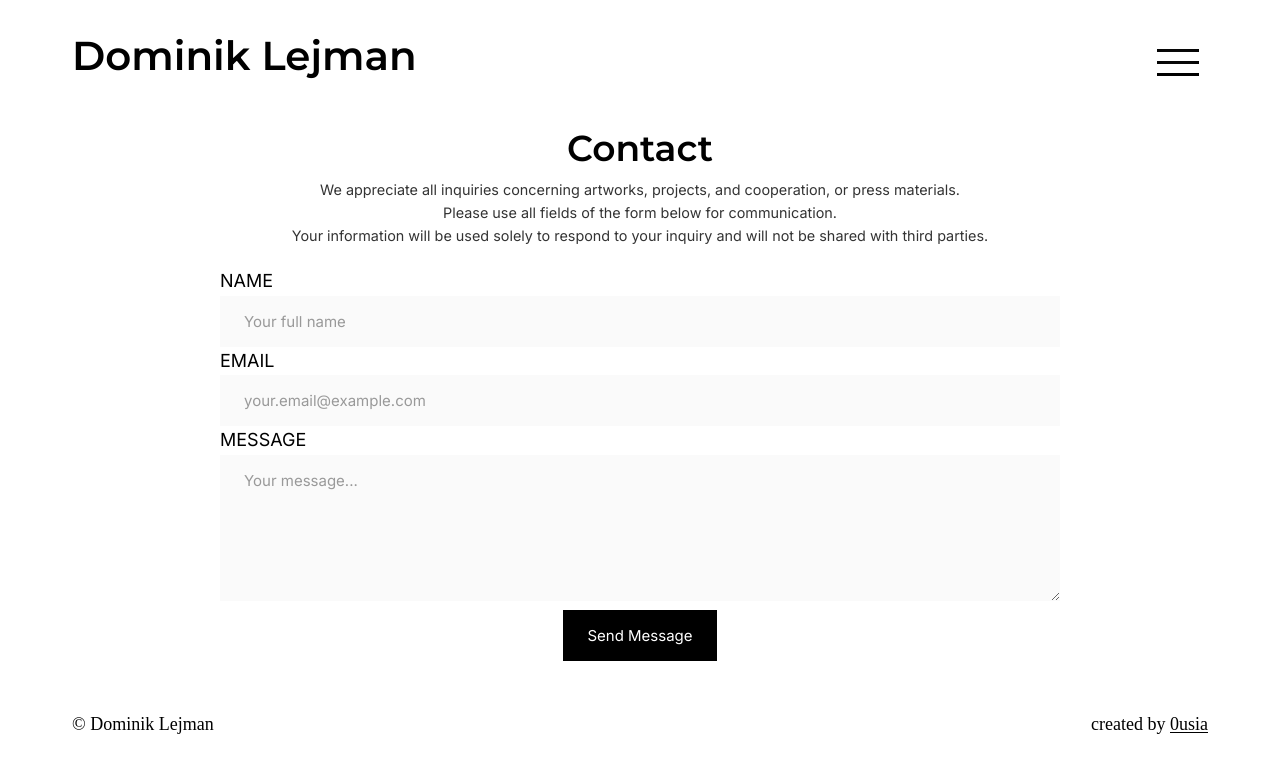
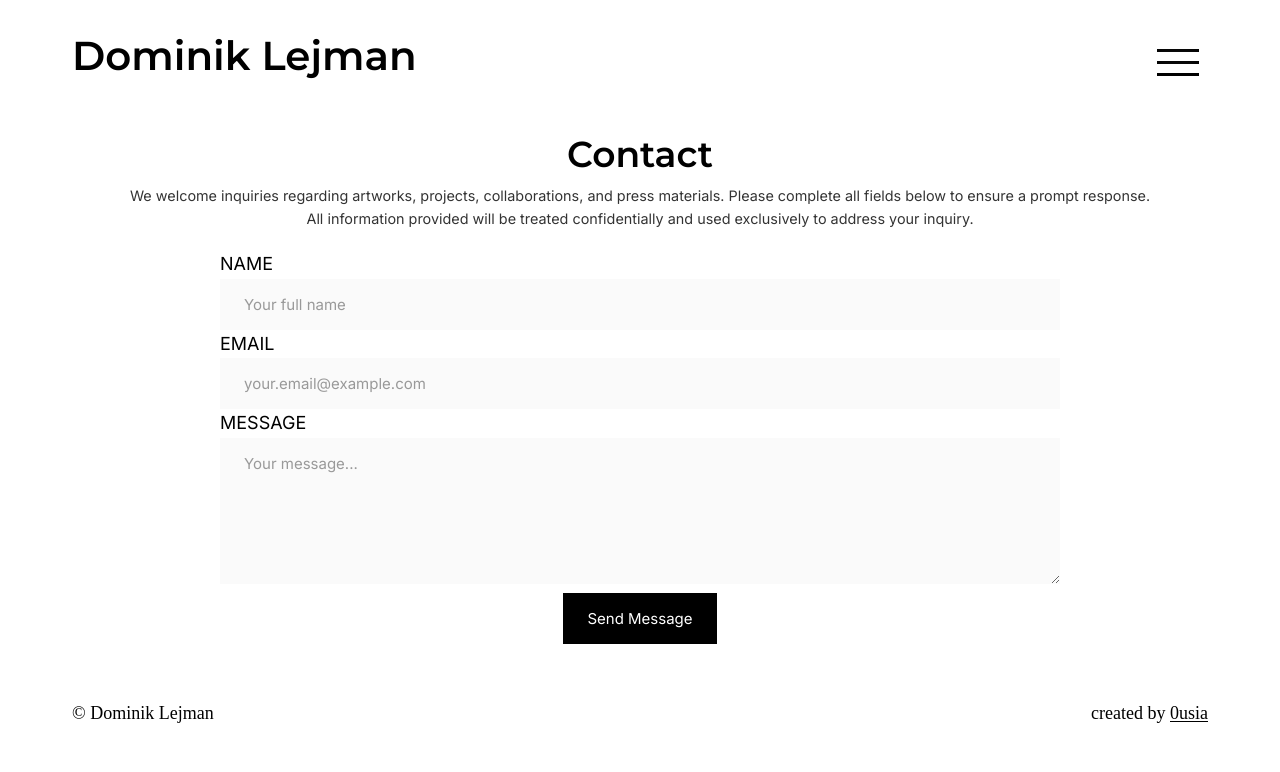
Before and after one commit to Kubagent/lejman-web, a Next.js app: page /contact in a window 1280 px wide. Shown: the top 772 px of the page. Built offline with nearby package versions, Linux system fonts and the light colour scheme.

Commit message:
Update contact form introductory text
Revised the contact page description to be more welcoming and professional.

🤖 Generated with [Claude Code](https://claude.com/claude-code)

Co-Authored-By: Claude Sonnet 4.5 <noreply@anthropic.com>

```diff
--- a/app/contact/page.tsx
+++ b/app/contact/page.tsx
@@ -50,9 +50,8 @@ export default function ContactPage() {
 
           {/* Subtitle / Description - Center aligned */}
           <p className="font-body leading-snug max-w-2xl mx-auto" style={{ color: 'rgba(0, 0, 0, 0.8)', fontSize: '0.9rem' }}>
-            We appreciate all inquiries concerning artworks, projects, and cooperation, or press materials.<br />
-            Please use all fields of the form below for communication.<br />
-            Your information will be used solely to respond to your inquiry and will not be shared with third parties.
+            We welcome inquiries regarding artworks, projects, collaborations, and press materials. Please complete all fields below to ensure a prompt response.<br />
+            All information provided will be treated confidentially and used exclusively to address your inquiry.
           </p>
         </div>
 
```
